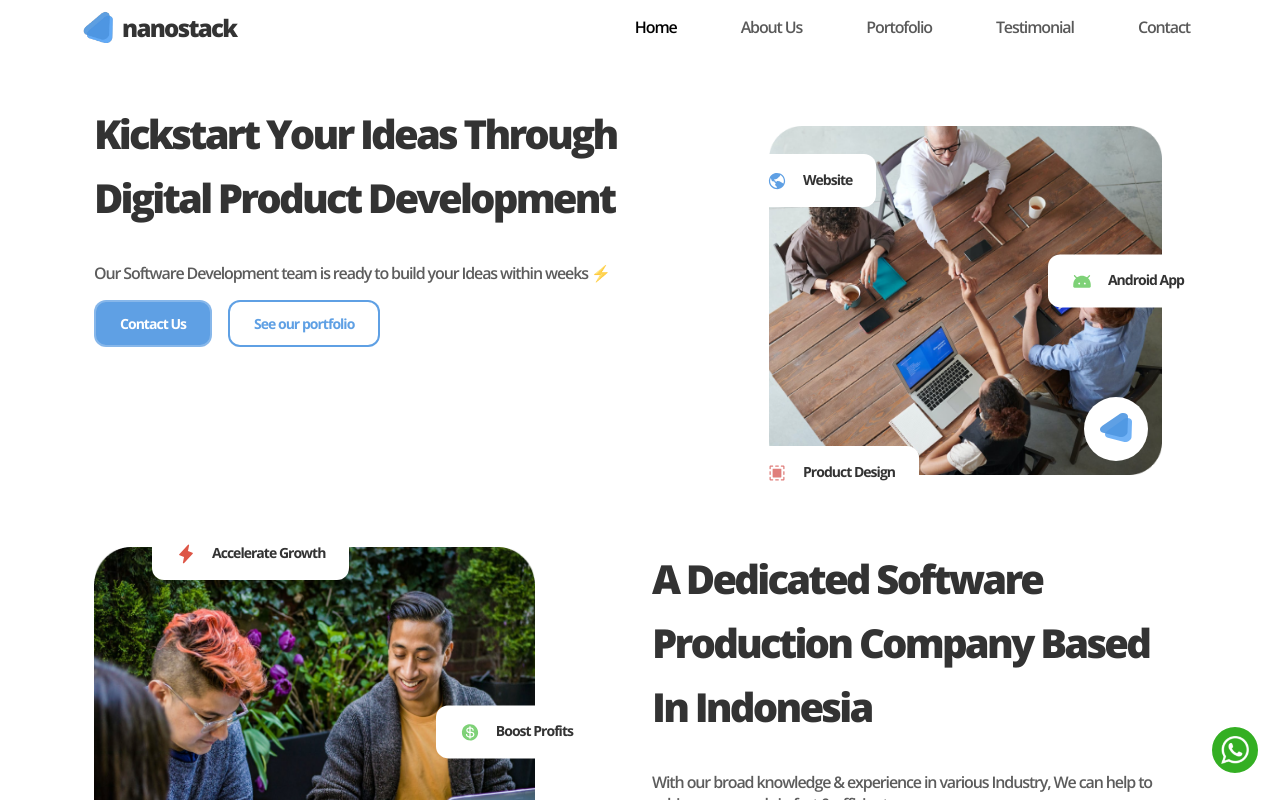
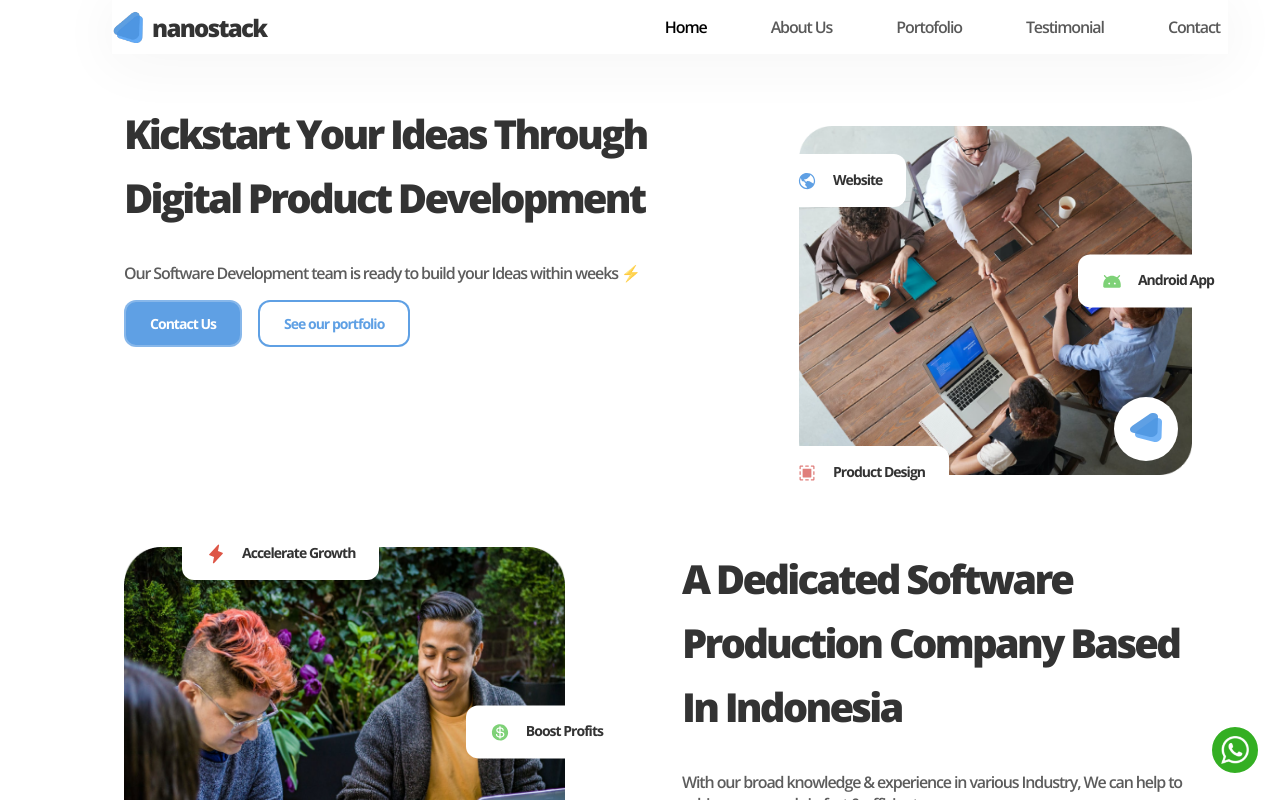
Before and after one commit to nanostackinc/nanostackweb, a React (Vite) app: page / in a window 1280 px wide. Shown: the top 800 px of the page. Built offline with nearby package versions, Linux system fonts and the light colour scheme.

Commit message:
update-navbar

```diff
--- a/src/assets/style/style.css
+++ b/src/assets/style/style.css
@@ -283,6 +283,7 @@
 /* Start navbar style */
 nav {
     display: flex;
+    box-shadow: 0px 6px 60px 0px rgba(51, 51, 51, 0.06);
     padding: 32px 100px;
     justify-content: space-between;
     align-items: center;
--- a/src/pages/landingPage.jsx
+++ b/src/pages/landingPage.jsx
@@ -11,7 +11,7 @@ import Footer from '../parts/Footer';
 
 function LandingPage() {
   return (
-    <div className="container">
+    <div className="container" style={{marginRight:100,marginLeft:100}}>
       <Navbar />
       <Hero data={landingPageData.hero} />
       <About data={landingPageData.about} />
--- a/src/parts/Navbar.jsx
+++ b/src/parts/Navbar.jsx
@@ -13,7 +13,7 @@ function Navbar() {
   };
 
   return (
-    <nav className="navbar navbar-expand-lg bg-body-none align-items-center">
+    <nav className="navbar navbar-expand-md bg-body-none align-items-center">
       <a className="navbar-brand d-flex" id="logo" href="#">
         <img src={Logo} className="me-2" alt="logo.png" style={{ width: 32, height: 32 }} />
         nanostack
```
